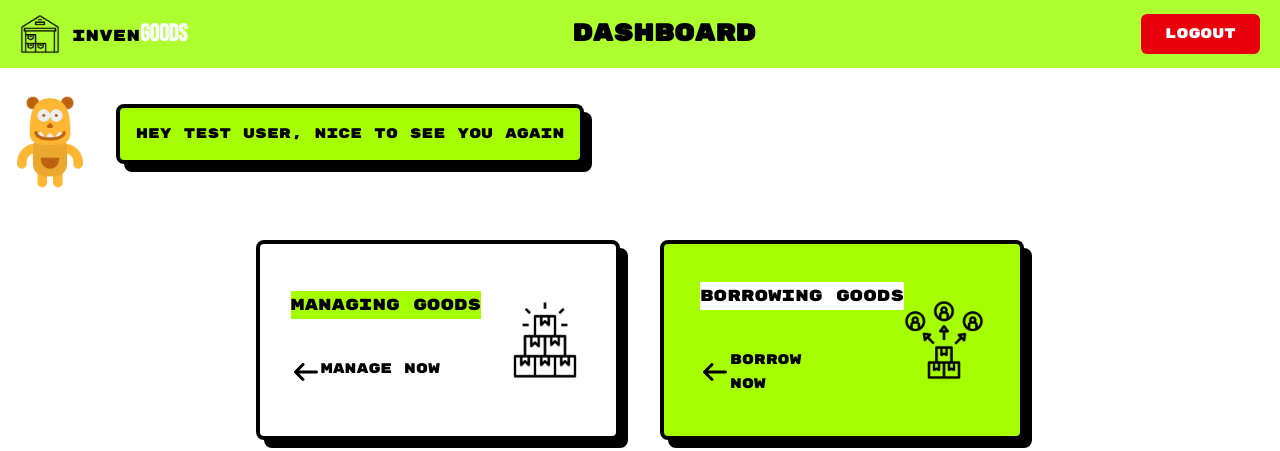
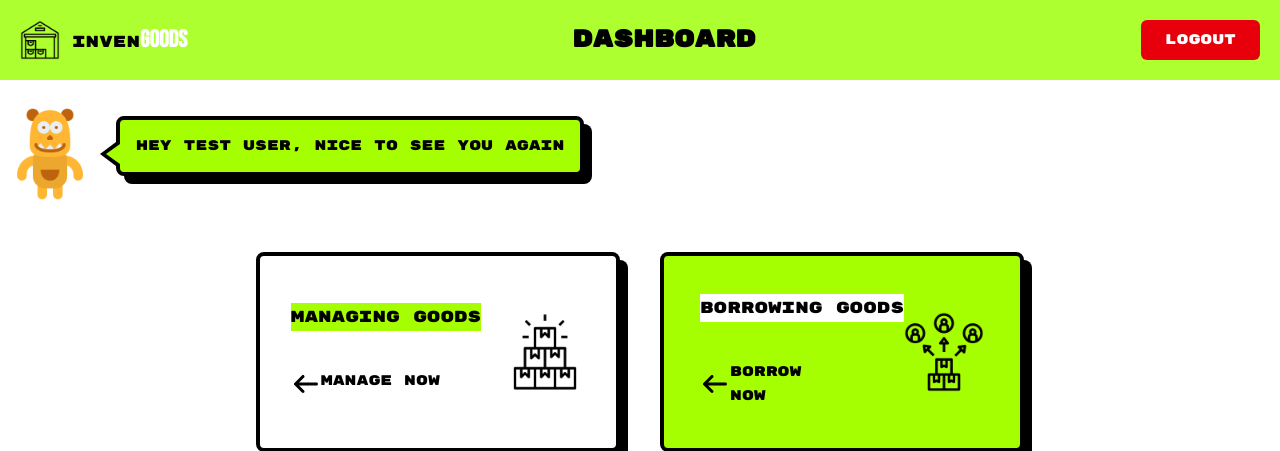
Before and after one commit to hikmalrdtya/Inventaris, a Laravel app: page / in a window 1280 px wide. Shown: the top 451 px of the page. Run offline with Laravel 12, Linux system fonts and the light colour scheme; a user stored in the database is signed in; data comes from the database, SQL or seed files in the repository; style sheets or scripts are compiled from the project's sources.

Commit message:
Modified style box chat and fixed size header

```diff
--- a/resources/views/components/header.blade.php
+++ b/resources/views/components/header.blade.php
@@ -1,6 +1,6 @@
 <div>
     <header>
-        <div class="flex justify-between bg-[#adff2f] h-17 items-center text-center">
+        <div class="flex justify-between bg-[#adff2f] h-20 items-center text-center cursor-default">
             <div class="logos mx-5 text-black flex gap-3 cursor-default items-center">
                 <img src="/img/warehouse.png" alt="Logo" width="40px">
                 <h3 style="text-sm/6 font-semibold ml-6">Inven<span
--- a/resources/views/dashboard.blade.php
+++ b/resources/views/dashboard.blade.php
@@ -37,6 +37,38 @@
             animation: blink .9s steps(1) infinite;
         }
 
+        .chat-bubble {
+            position: relative;
+        }
+
+        .chat-bubble::after {
+            content: '';
+            position: absolute;
+            top: 50%;
+            left: -16px;
+            transform: translateY(-50%);
+            width: 0;
+            height: 0;
+            border-top: 12px solid transparent;
+            border-bottom: 12px solid transparent;
+            border-right: 16px solid black;
+            z-index: 0;
+        }
+
+        .chat-bubble::before {
+            content: '';
+            position: absolute;
+            top: 50%;
+            left: -10px;
+            transform: translateY(-50%);
+            width: 0;
+            height: 0;
+            border-top: 10px solid transparent;
+            border-bottom: 10px solid transparent;
+            border-right: 14px solid #a6ff00;
+            z-index: 1;
+        }
+
         @keyframes blink {
             50% {
                 opacity: 0;
@@ -53,7 +85,11 @@
     <main>
         <div class="flex gap-4 items-center mt-6">
             <img src="/img/mascot.png" alt="Mascot" width="100px">
-            <p id="greeting" class="cursor-default shadow-[8px_8px_0_#000] border-4 border-black text-sm text-black text-center mb-4 bg-[#a6ff00] p-4 rounded-lg"></p>
+            <div id="bubble-container" class="relative chat-bubble">
+                <p id="greeting"
+                    class="cursor-pointer shadow-[8px_8px_0_#000] border-4 border-black text-sm text-black text-center mb-4 bg-[#a6ff00] p-4 rounded-lg">
+                </p>
+            </div>
         </div>
 
 
```
